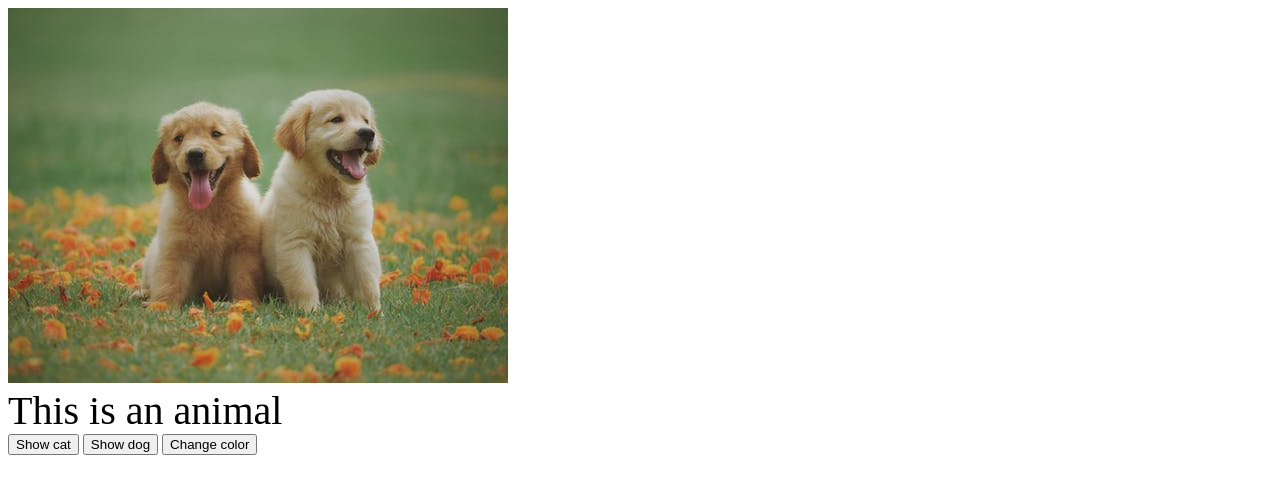
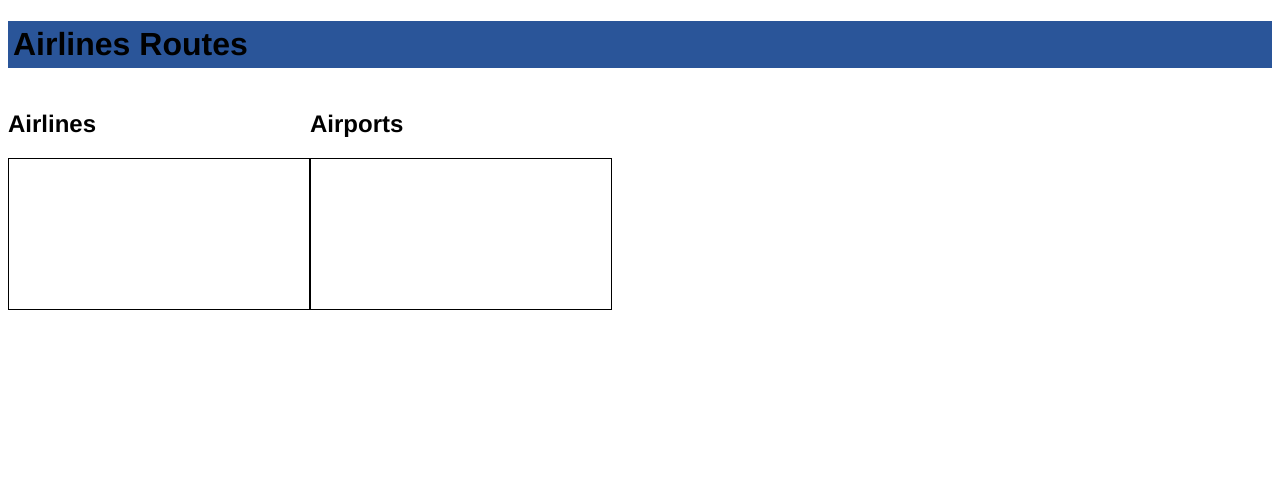
Before and after one commit to alexaaaant/d3_test, a website built with webpack: page dist/index.html in a window 1280 px wide. Built offline with nearby package versions, Linux system fonts and the light colour scheme.

Commit message:
d3 week 1 test

```diff
--- a/dist/index.html
+++ b/dist/index.html
@@ -6,17 +6,37 @@
     <meta name="viewport" content="width=device-width, initial-scale=1.0">
     <meta http-equiv="X-UA-Compatible" content="ie=edge">
     <title>Document</title>
+    <style>
+        body {
+            font-family: Helvetica, Arial, sans-serif
+        }
+
+        h1 {
+            background-color: #2a5599;
+            padding: 5px;
+        }
+
+        svg {
+            border: solid 1px black;
+        }
+
+        .mainView {
+            display: flex;
+        }
+    </style>
 </head>
 
 <body>
-    <div>
-        <img id='animalImg' src='./image.jpeg'></img>
-    </div>
-    <div id='text' style="font-size:40px">This is an animal</div>
-    <div>
-        <button>Show cat</button>
-        <button>Show dog</button>
-        <button>Change color</button>
+    <h1>Airlines Routes</h1>
+    <div class="mainView">
+        <div>
+            <h2>Airlines</h2>
+            <svg id="AirlinesChart"></svg>
+        </div>
+        <div>
+            <h2>Airports</h2>
+            <svg id="Map"></svg>
+        </div>
     </div>
 </body>
 <script src='main.js'></script>
```
